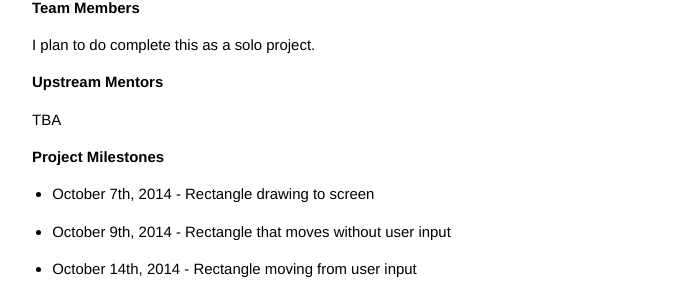
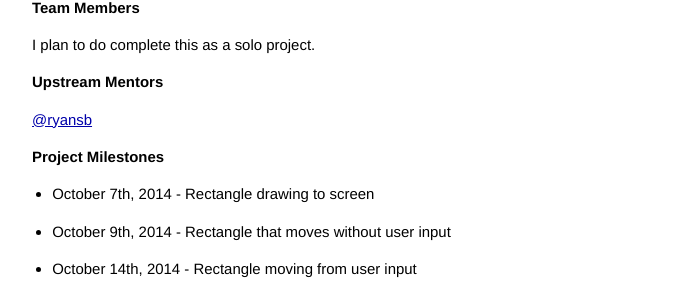
Before and after one commit to liam-middlebrook/blog, a Jekyll site: the page built from _posts/2014-09-30-hackprop1.markdown, in a window 1280 px wide. Shown: the part 915-1213 px from the top of the page, without its empty margins (294-985 px from the left). Built offline with Jekyll 4.4.1, drawn with Linux system fonts in a browser that asks for light colours; Markdown is read by kramdown in place of the engine named in the settings.

Commit message:
Added ryansb as blocky talky mentor

```diff
--- a/_posts/2014-09-30-hackprop1.markdown
+++ b/_posts/2014-09-30-hackprop1.markdown
@@ -41,7 +41,7 @@ Raspberry Pi.
 I plan to do complete this as a solo project.
 
 ### Upstream Mentors
-TBA
+[@ryansb](https://github.com/ryansb)
 
 ### Project Milestones
 * October 7th, 2014 - Rectangle drawing to screen
```
